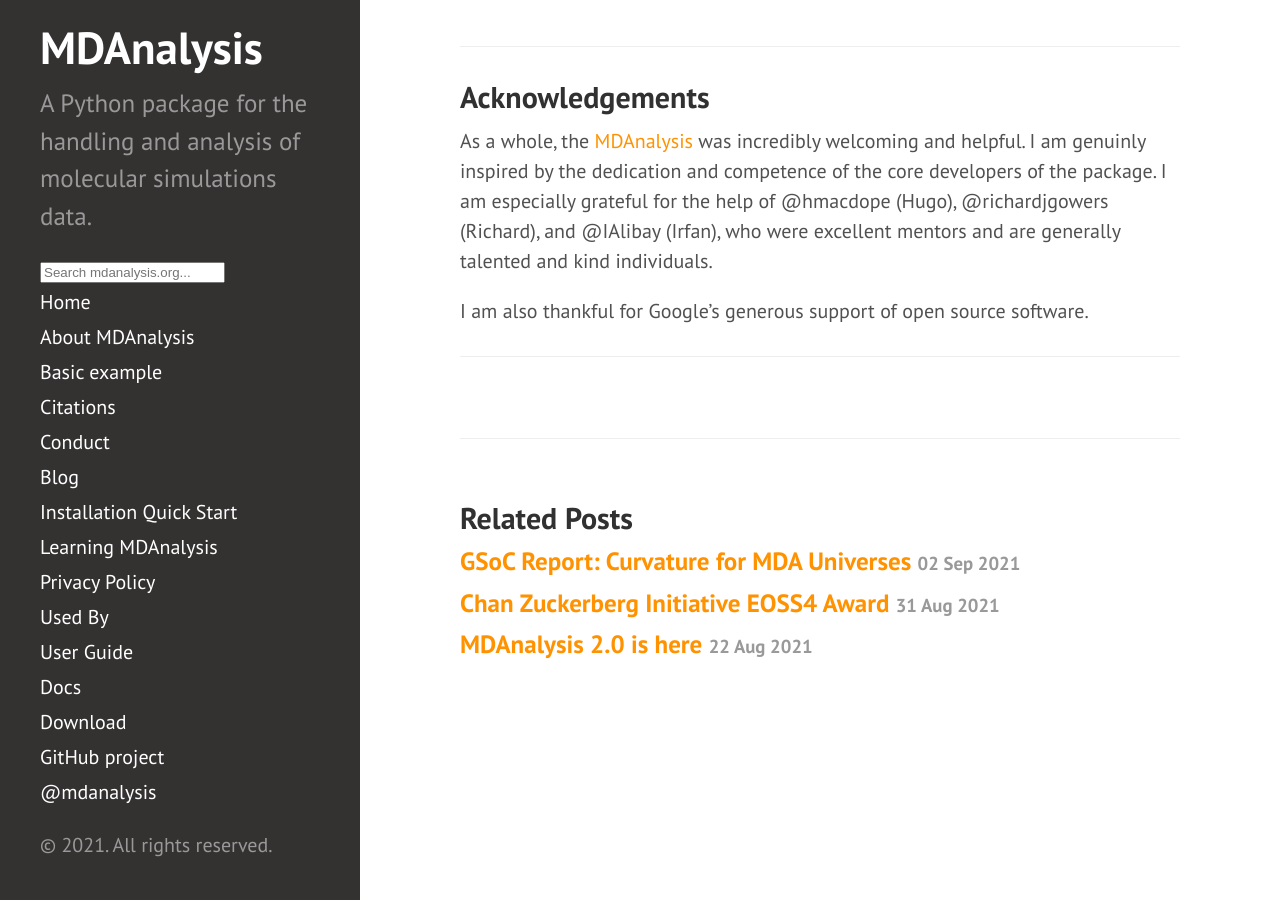
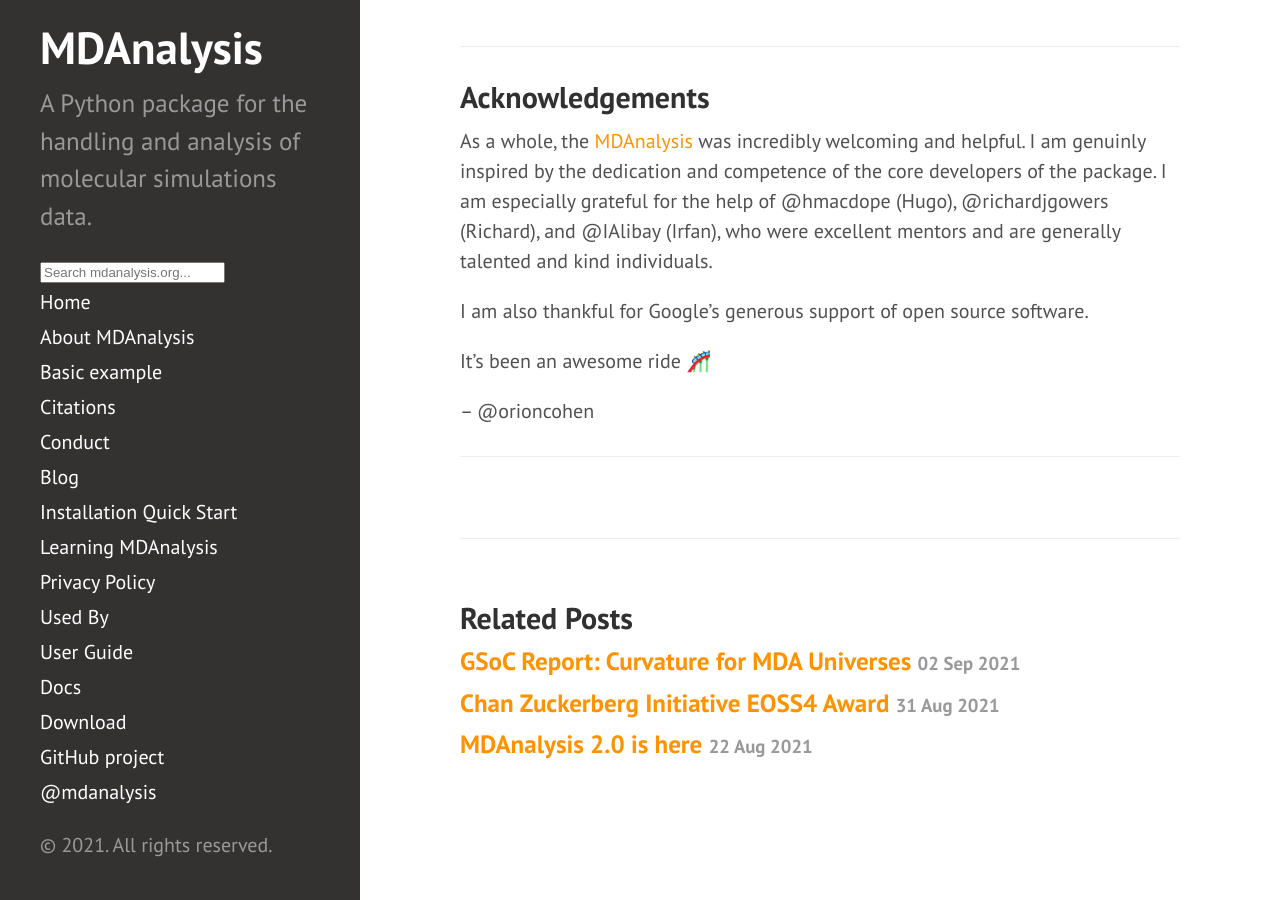
Before and after one commit to MDAnalysis/MDAnalysis.github.io, a Jekyll site: the page built from _posts/2021-09-02-gsoc-final-report-orion.md, in a window 1280 px wide and 900 px high, scrolled down 8903 px. Built offline with Jekyll 4.4.1, drawn with Linux system fonts in a browser that asks for light colours; comment, search, counter and statistics services are not loaded.

Commit message:
added my name to end of post

```diff
--- a/_posts/2021-09-02-gsoc-final-report-orion.md
+++ b/_posts/2021-09-02-gsoc-final-report-orion.md
@@ -177,6 +177,10 @@ While GSoC has ended, development of solvation_analysis has not. PR #39 adds sol
 
  I am also thankful for Google's generous support of open source software.
 
+It's been an awesome ride 🎢
+
+-- @orioncohen
+
 ---
 [GSoC Project]: https://summerofcode.withgoogle.com/projects/?sp-search=orion#6227159028334592
 [MDAnalysis]: https://www.mdanalysis.org/
```
